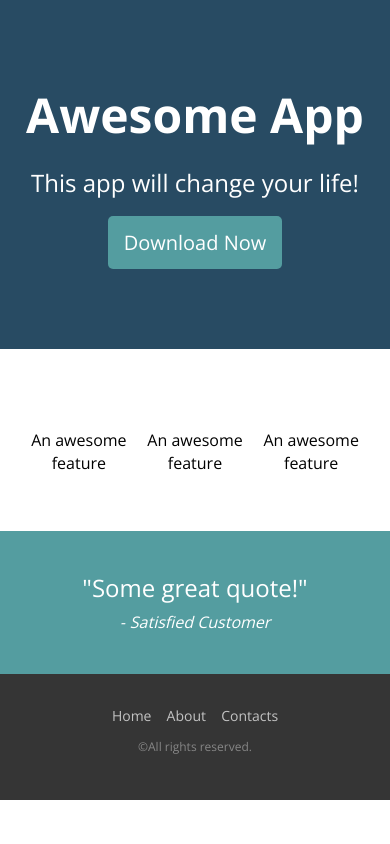
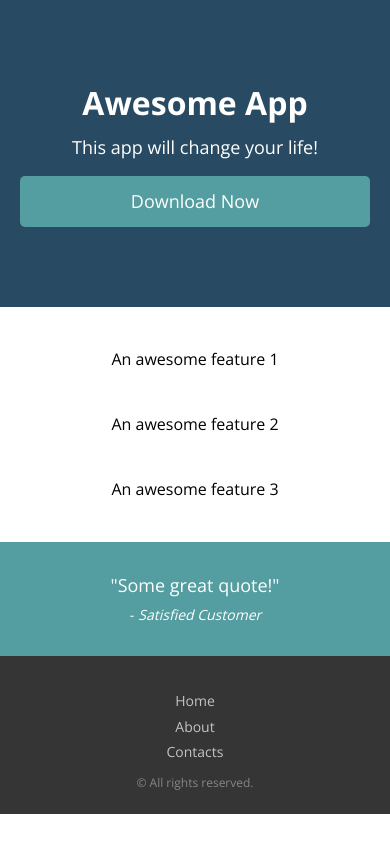
Before and after one commit to justynadabrowska/landing-page-sololearn, a plain HTML site: page index.html in a window 390 px wide. Drawn offline with nearby package versions, Linux system fonts and the light colour scheme.

Commit message:
added media quieries to keep the website responsive

```diff
--- a/index.html
+++ b/index.html
@@ -19,16 +19,16 @@
     <section class="features">
         <div class="container">
             <div class="feature">
-                <img src="">
-                <p>An awesome feature</p>
+                <!-- <img src=""> -->
+                <p>An awesome feature 1</p>
             </div>
             <div class="feature">
-                <img src="" alt="">
-                <p>An awesome feature</p>
+                <!-- <img src="" alt=""> -->
+                <p>An awesome feature 2</p>
             </div>
             <div class="feature">
-                <img src="" alt="">
-                <p>An awesome feature</p>
+                <!-- <img src="" alt=""> -->
+                <p>An awesome feature 3</p>
             </div>
         </div>
     </section>
@@ -47,7 +47,7 @@
                 <li><a href="#">About</a></li>
                 <li><a href="#">Contacts</a></li>
             </ul>
-            <p>&copy;All rights reserved.</p>
+            <p>&copy; All rights reserved.</p>
 
         </div>
     </footer>
--- a/styles.css
+++ b/styles.css
@@ -116,3 +116,46 @@ footer li a {
 footer li a:hover {
 	color: white;
 }
+
+@media screen and (max-width: 480px) {
+    .btn {
+        display: block;
+        font-size: 18px;
+    }
+    h1 {
+        font-size: 32px;
+        margin: 0 0 8px 0;
+    }
+    h2 {
+        font-size: 18px;
+    }
+    section {
+        padding: 25px 0 15px 0;
+    }
+    .feature {
+        width: 100%;
+        display: flex;
+        align-items: center;
+        justify-content: center;
+        text-align: left;
+        margin: 0 0 10px 0;
+        font-size: 16px;
+    }
+    .quote {
+        padding: 30px 0;
+    }
+    blockquote p {
+        font-size: 18px;
+    }
+    blockquote cite {
+        font-size: 14px;
+    }
+    footer {
+        padding: 30px 0 10px 0;
+    }
+    footer li {
+        display: block;
+        margin: 5px 0;
+    }
+
+}
```
